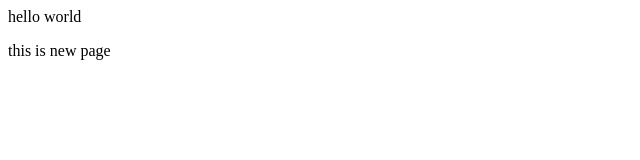
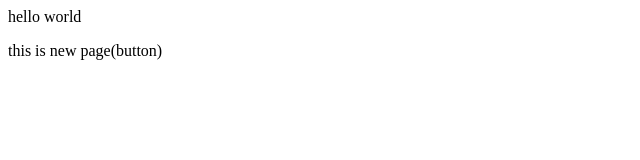
Before and after one commit to Akash-k123/localrepo, a plain HTML site: page index.html in a window 1280 px wide. Shown: the full height of the page, 0-640 px from the left. Drawn offline with Linux system fonts and the light colour scheme.

```diff
--- a/index.html
+++ b/index.html
@@ -1,2 +1,2 @@
 <p>hello world</p>
-<p>this is new page</p>
+<p>this is new page(button)</p>
```
